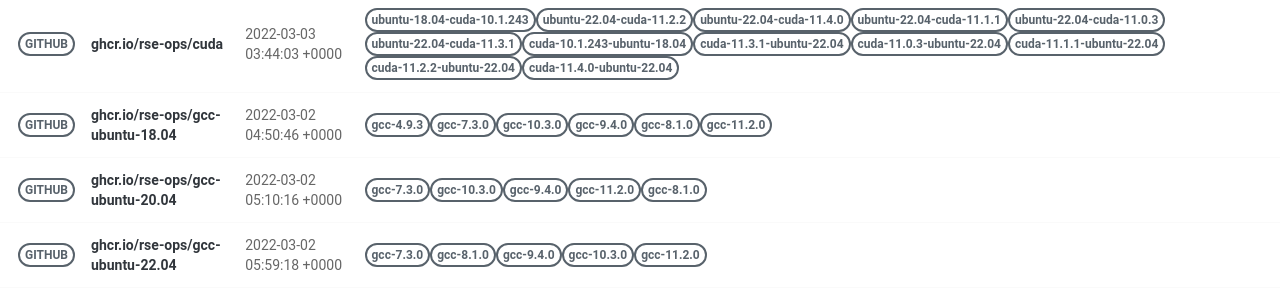
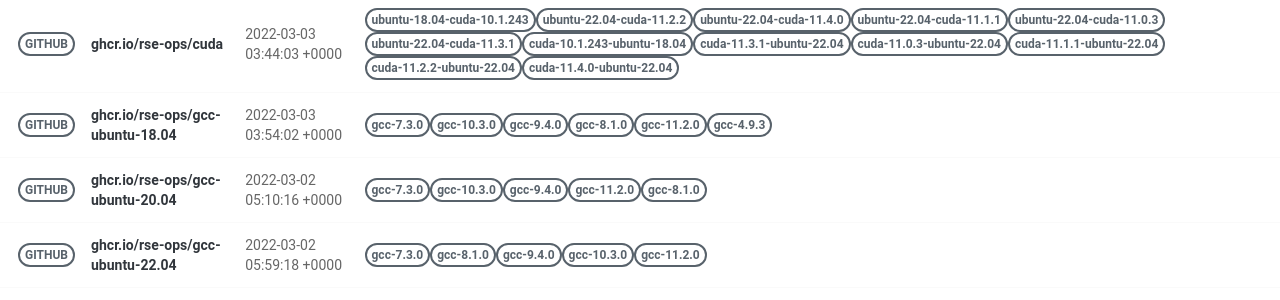
Before and after one commit to rse-ops/docker-images, a Jekyll site: the page built from pages/index.md, in a window 1280 px wide. Shown: the part 499-799 px from the top of the page. Built offline with Jekyll 4.4.1, drawn with Linux system fonts in a browser that asks for light colours; nearby versions of some CDN libraries.

Commit message:
Automated push to update library 2022-03-03

```diff
--- a/_library/ghcr.io-rse-ops-gcc-ubuntu-18.04.md
+++ b/_library/ghcr.io-rse-ops-gcc-ubuntu-18.04.md
@@ -1,14 +1,11 @@
 ---
 layout: container
 name: ghcr.io/rse-ops/gcc-ubuntu-18.04
-updated_at: 2022-03-02 04:50:46.267884
+updated_at: 2022-03-03 03:54:02.149397
 
 
 container_url: https://github.com/orgs/rse-ops/packages/container/package/gcc-ubuntu-18.04
 versions:
- - tag: gcc-4.9.3
-   dockerfile: https://github.com/rse-ops/docker-images/blob/main/ubuntu/gcc/Dockerfile
-   manifest: https://crane.ggcr.dev/manifest/ghcr.io/rse-ops/gcc-ubuntu-18.04:gcc-4.9.3
  - tag: gcc-7.3.0
    dockerfile: https://github.com/rse-ops/docker-images/blob/main/ubuntu/gcc/Dockerfile
    manifest: https://crane.ggcr.dev/manifest/ghcr.io/rse-ops/gcc-ubuntu-18.04:gcc-7.3.0
```
Also changed, not shown: other parts of _library/ghcr.io-rse-ops-gcc-ubuntu-18.04.md (+3 -0 lines).
